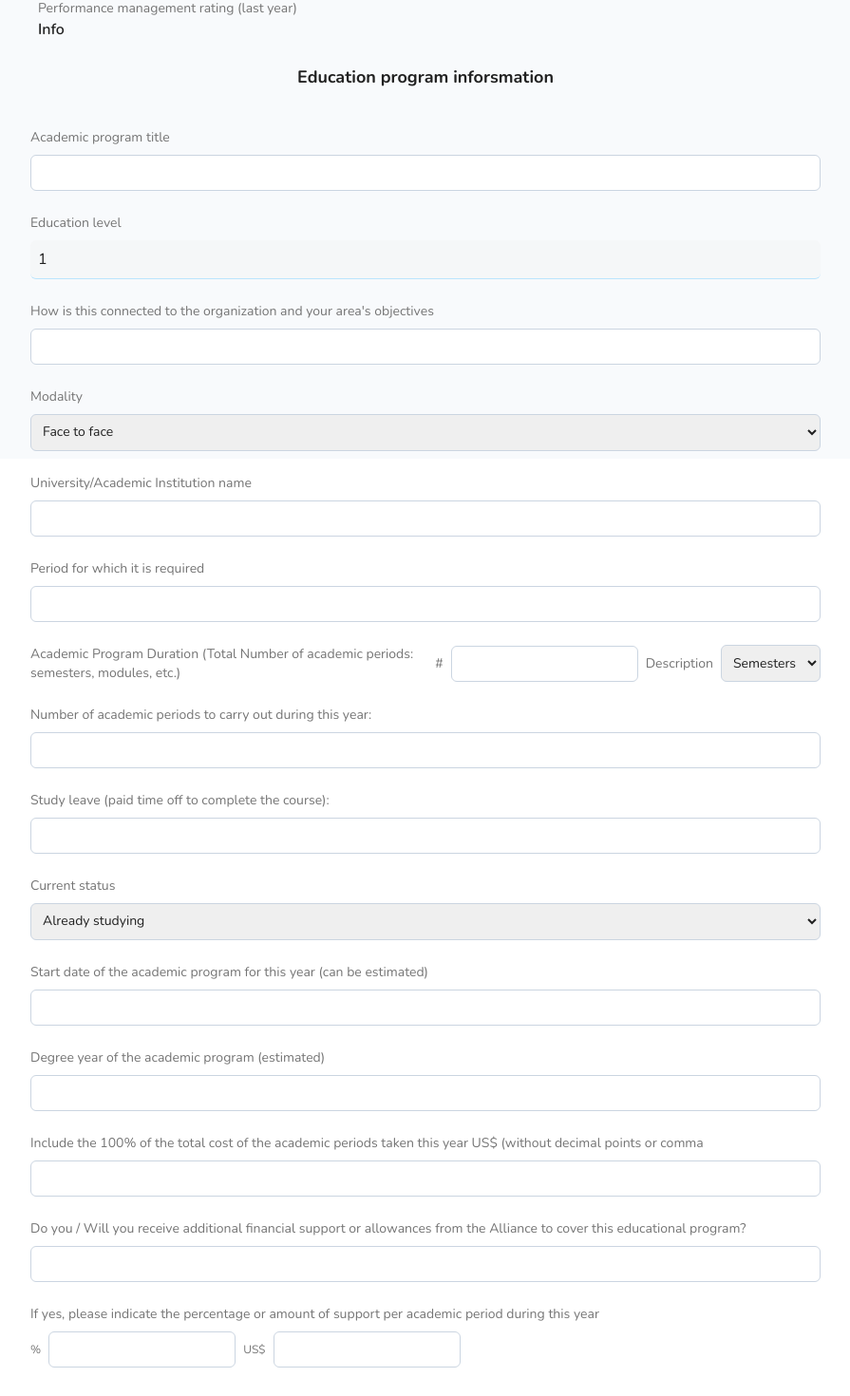
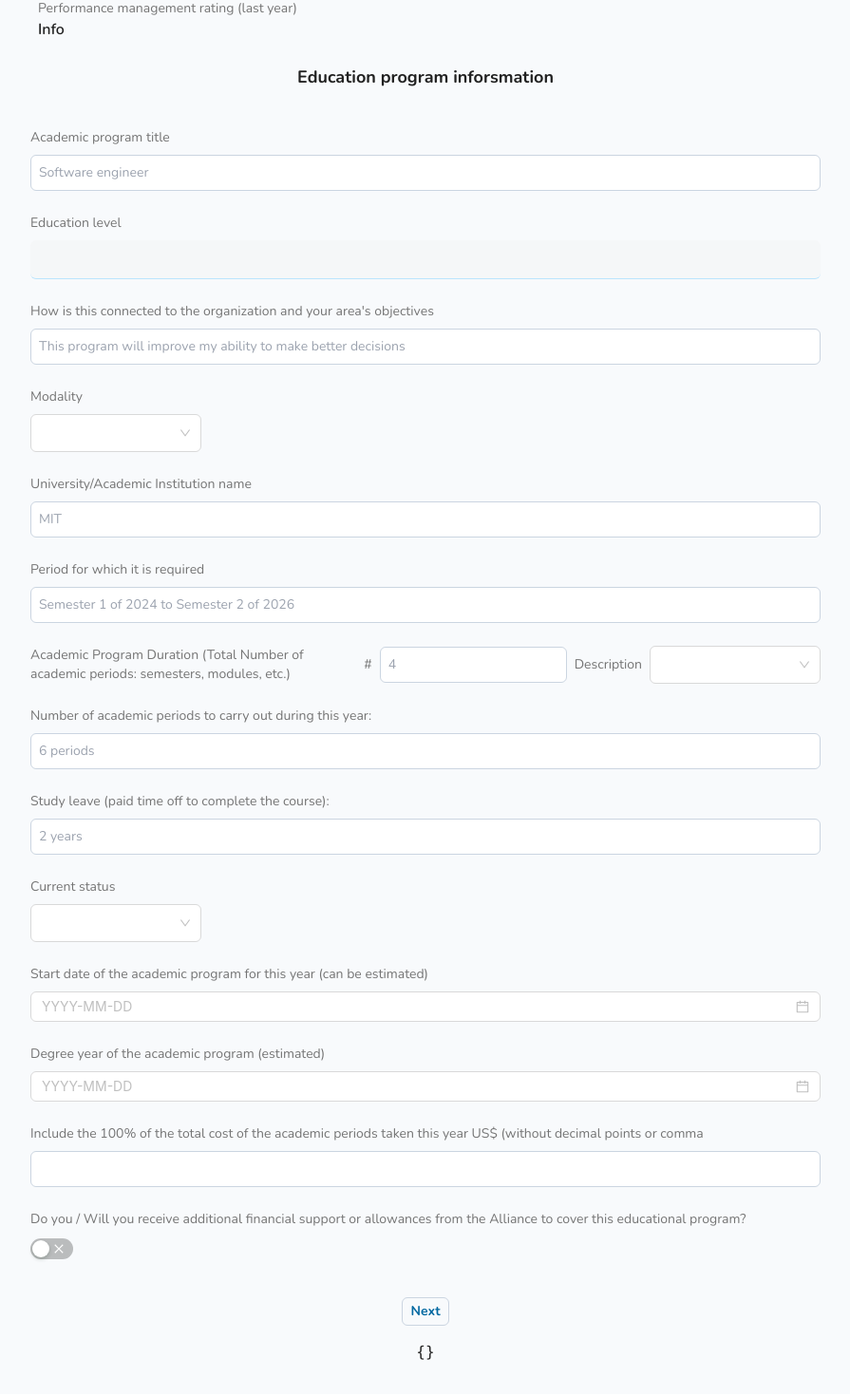
Before and after one commit to JhonHenao1301/fdrh, a React (Vite) app: page /application/1/form in a window 1280 px wide. Shown: the part 440-1910 px from the top of the page at 95% size, without its empty margins (192-1087 px from the left). Built offline with nearby package versions, Linux system fonts and the light colour scheme.

Commit message:
feat:Update placeholders in dates inputs for main application page

```diff
--- a/src/pages/ApplicationForm.tsx
+++ b/src/pages/ApplicationForm.tsx
@@ -1,11 +1,33 @@
 import { useNavigate, useParams } from "react-router-dom";
-import { SubmitHandler, useForm } from "react-hook-form";
+import {
+  FieldValue,
+  FieldValues,
+  SubmitHandler,
+  useForm,
+} from "react-hook-form";
 import { useTranslation } from "react-i18next";
 import UserInfo from "../components/ui/UserInfo";
+import DatePickerComponent from "../components/ui/DatePicker";
+import SwitchComponent from "../components/ui/SwitchComponent";
+import SelectComponent from "../components/ui/SelectComponent";
 
 type Inputs = {
   program: string;
   level: string;
+  description: string;
+  modality: string;
+  institution: string;
+  period: string;
+  durationTime: number;
+  typePeriod: string;
+  academicPeriods: string;
+  studyLeave: string;
+  status: string;
+  startDate: Date;
+  degreeDate: Date;
+  totalCost: number;
+  additionalFinancial: string;
+  support: number;
 };
 
 const ApplicationForm = () => {
@@ -13,25 +35,45 @@ const ApplicationForm = () => {
   const {
     register,
     handleSubmit,
+    control,
     watch,
     formState: { errors },
   } = useForm();
   const { t } = useTranslation();
   // const navigate = useNavigate();
 
-  const onSubmit: SubmitHandler<Inputs> = (data) => {
+  const modalitySelect = [
+    { value: "face", label: t("application_3_msg6") },
+    { value: "mix", label: t("application_3_msg7") },
+    { value: "virtual", label: t("application_3_msg8") },
+  ];
+
+  const typePeriodSelect = [
+    { value: "semesters", label: t("application_3_msg13") },
+    { value: "periods", label: t("application_3_msg14") },
+    { value: "modules", label: t("application_3_msg15") },
+  ];
+
+  const statusSelect = [
+    { value: "started", label: t("application_3_msg19") },
+    { value: "admitted", label: t("application_3_msg20") },
+    { value: "notApplied", label: t("application_3_msg21") },
+  ];
+
+  const onSubmit: SubmitHandler<FieldValues> = (data) => {
     console.log(data);
     // navigate(`/application/${id}/form/verification`);
   };
 
   return (
-    <div className="flex flex-col gap-6 p-8 max-w-4xl h-screen m-auto">
+    <div className="flex flex-col gap-6 p-8 max-w-4xl h-full m-auto">
       <UserInfo id={id} />
       <h1 className="text-lg text-center font-bold dark:text-white-20">
         {t("application_3_msg1")}
       </h1>
       <form onSubmit={handleSubmit(onSubmit)}>
         <div className="flex flex-col gap-6 my-4">
+          {/* Academic program (program) */}
           <div className="flex flex-col gap-2">
             <label
               htmlFor="program"
@@ -41,13 +83,16 @@ const ApplicationForm = () => {
             </label>
             <input
               type="text"
+              placeholder="Software engineer"
               {...register("program", {
                 required: {
                   value: true,
                   message: "This field is required",
                 },
               })}
-              className="input-standard"
+              className={`input-standard ${
+                errors.program ? "border-red-10" : null
+              } `}
               autoComplete="off"
             />
             {errors.program && (
@@ -56,6 +101,7 @@ const ApplicationForm = () => {
               </span>
             )}
           </div>
+          {/* Education level (level) */}
           <div className="flex flex-col gap-2">
             <label
               htmlFor="level"
@@ -66,10 +112,10 @@ const ApplicationForm = () => {
             <input
               {...register("level")}
               className="border-b p-2 border-b-primary-10 rounded-md focus:outline-none focus:border-primary-30 focus:border-b-2 transition-colors"
-              value={id}
               disabled
             />
           </div>
+          {/* Justification (description) */}
           <div className="flex flex-col gap-2">
             <label
               htmlFor="description"
@@ -79,7 +125,10 @@ const ApplicationForm = () => {
             </label>
             <input
               type="text"
-              className="input-standard"
+              placeholder="This program will improve my ability to make better decisions"
+              className={`input-standard ${
+                errors.description ? "border-red-10" : null
+              } `}
               autoComplete="off"
               {...register("description", {
                 required: {
@@ -94,6 +143,7 @@ const ApplicationForm = () => {
               </span>
             )}
           </div>
+          {/* Modality (modality) */}
           <div className="flex flex-col gap-2">
             <label
               htmlFor="modality"
@@ -101,26 +151,13 @@ const ApplicationForm = () => {
             >
               {t("application_3_msg5")}
             </label>
-            <select
-              {...register("modality", {
-                required: {
-                  value: true,
-                  message: "This field is required",
-                },
-              })}
-              className="input-standard"
-              autoComplete="off"
-            >
-              <option value="face">{t("application_3_msg6")}</option>
-              <option value="mix">{t("application_3_msg7")}</option>
-              <option value="virtual">{t("application_3_msg8")}</option>
-            </select>
-            {errors.modality && (
-              <span className="text-sm text-red-20 text-start">
-                {errors.modality?.message}
-              </span>
-            )}
+            <SelectComponent
+              name="modality"
+              control={control}
+              valueArray={modalitySelect}
+            />
           </div>
+          {/* University (institution) */}
           <div className="flex flex-col gap-2">
             <label
               htmlFor="institution"
@@ -130,7 +167,10 @@ const ApplicationForm = () => {
             </label>
             <input
               type="text"
-              className="input-standard"
+              placeholder="MIT"
+              className={`input-standard ${
+                errors.institution ? "border-red-10" : null
+              } `}
               autoComplete="off"
               {...register("institution", {
                 required: {
@@ -145,6 +185,7 @@ const ApplicationForm = () => {
               </span>
             )}
           </div>
+          {/* Period (period) */}
           <div className="flex flex-col gap-2">
             <label
               htmlFor="period"
@@ -154,7 +195,10 @@ const ApplicationForm = () => {
             </label>
             <input
               type="text"
-              className="input-standard"
+              placeholder="Semester 1 of 2024 to Semester 2 of 2026"
+              className={`input-standard ${
+                errors.period ? "border-red-10" : null
+              } `}
               autoComplete="off"
               {...register("period", {
                 required: {
@@ -169,49 +213,59 @@ const ApplicationForm = () => {
               </span>
             )}
           </div>
-          <div className="flex gap-4 justify-between">
-            <label
-              className="text-gray-30 text-sm text-start transition-all"
-              htmlFor="program"
-            >
+          {/* Duration program (durationTime - typePeriod) */}
+          <div className="flex flex-col gap-4 justify-between md:flex-row">
+            <label className="text-gray-30 text-sm text-start transition-all">
               {t("application_3_msg11")}
             </label>
-            <div className="flex gap-2 items-center w-1/2">
+            <div className="flex items-center gap-2">
+              <div className="flex flex-col items-center gap-1">
+                <div className="flex items-center gap-2">
                   <label
-                htmlFor="numPeriods"
+                    htmlFor="durationTime"
                     className="text-gray-30 text-sm text-start transition-all"
                   >
                     #
                   </label>
                   <input
                     type="number"
-                className="input-standard"
+                    placeholder="4"
+                    className={`input-standard ${
+                      errors.durationTime ? "border-red-10" : null
+                    } `}
                     autoComplete="off"
-                {...register("numPeriods", {
+                    {...register("durationTime", {
                       required: {
                         value: true,
                         message: "This field is required",
                       },
+                      min: {
+                        value: 1,
+                        message: "Fill a higher value",
+                      },
                     })}
                   />
-              {errors.numPeriods && (
+                </div>
+                {errors.durationTime && (
                   <span className="text-sm text-red-20 text-start">
-                  {errors.numPeriods?.message}
+                    {errors.durationTime?.message}
                   </span>
                 )}
+              </div>
               <label
-                htmlFor="typePeriods"
+                htmlFor="typePeriod"
                 className="text-gray-30 text-sm text-start transition-all"
               >
                 {t("application_3_msg12")}
               </label>
-              <select className="input-standard" autoComplete="off">
-                <option value="">{t("application_3_msg13")}</option>
-                <option value="">{t("application_3_msg14")}</option>
-                <option value="">{t("application_3_msg15")}</option>
-              </select>
+              <SelectComponent
+                name="typePeriod"
+                control={control}
+                valueArray={typePeriodSelect}
+              />
             </div>
           </div>
+          {/* Academic periods (academicPeriods)  */}
           <div className="flex flex-col gap-2">
             <label
               className="text-gray-30 text-sm text-start transition-all"
@@ -221,7 +275,10 @@ const ApplicationForm = () => {
             </label>
             <input
               type="text"
-              className="input-standard"
+              placeholder="6 periods"
+              className={`input-standard ${
+                errors.academicPeriods ? "border-red-10" : null
+              } `}
               autoComplete="off"
               {...register("academicPeriods", {
                 required: {
@@ -236,6 +293,7 @@ const ApplicationForm = () => {
               </span>
             )}
           </div>
+          {/* Study leave (studyLeave) */}
           <div className="flex flex-col gap-2">
             <label
               className="text-gray-30 text-sm text-start transition-all"
@@ -245,7 +303,10 @@ const ApplicationForm = () => {
             </label>
             <input
               type="text"
-              className="input-standard"
+              placeholder="2 years"
+              className={`input-standard ${
+                errors.studyLeave ? "border-red-10" : null
+              } `}
               autoComplete="off"
               {...register("studyLeave", {
                 required: {
@@ -260,19 +321,21 @@ const ApplicationForm = () => {
               </span>
             )}
           </div>
+          {/* Current status (status) */}
           <div className="flex flex-col gap-2">
             <label
               className="text-gray-30 text-sm text-start transition-all"
-              htmlFor="period"
+              htmlFor="status"
             >
               {t("application_3_msg18")}
             </label>
-            <select className="input-standard" autoComplete="off">
-              <option value="">{t("application_3_msg19")}</option>
-              <option value="">{t("application_3_msg20")}</option>
-              <option value="">{t("application_3_msg21")}</option>
-            </select>
+            <SelectComponent
+              name="status"
+              control={control}
+              valueArray={statusSelect}
+            />
           </div>
+          {/* Start date (startDate) */}
           <div className="flex flex-col gap-2">
             <label
               className="text-gray-30 text-sm text-start transition-all"
@@ -280,125 +343,98 @@ const ApplicationForm = () => {
             >
               {t("application_3_msg22")}
             </label>
+            <DatePickerComponent
+              name="startDate"
+              placeholder="YYYY-MM-DD"
+              control={control}
+            />
+          </div>
+          {/* Degree date (degreeDate) */}
+          <div className="flex flex-col gap-2">
+            <label
+              className="text-gray-30 text-sm text-start transition-all"
+              htmlFor="degreeDate"
+            >
+              {t("application_3_msg23")}
+            </label>
+            <DatePickerComponent
+              name="degreeDate"
+              placeholder="YYYY-MM-DD"
+              control={control}
+            />
+          </div>
+          {/* Total cost (totalCost) */}
+          <div className="flex flex-col gap-2">
+            <label
+              className="text-gray-30 text-sm text-start transition-all"
+              htmlFor="totalCost"
+            >
+              {t("application_3_msg24")}
+            </label>
             <input
-              type="text"
-              className="input-standard"
+              type="number"
+              className={`input-standard ${
+                errors.totalCost ? "border-red-10" : null
+              } `}
               autoComplete="off"
-              {...register("startDate", {
+              {...register("totalCost", {
+                required: {
+                  value: true,
+                  message: "This field is required",
+                },
+                min: {
+                  value: 1,
+                  message: "Fill a higher value",
+                },
+              })}
+            />
+            {errors.totalCost && (
+              <span className="text-sm text-red-20 text-start">
+                {errors.totalCost?.message}
+              </span>
+            )}
+          </div>
+          {/* Receive additional financial (additionalFinancial) */}
+          <div className="flex flex-col gap-2">
+            <label
+              className="text-gray-30 text-sm text-start transition-all"
+              htmlFor="additionalFinancial"
+            >
+              {t("application_3_msg25")}
+            </label>
+            <SwitchComponent name="additionalFinancial" control={control} />
+          </div>
+          {/* Support amount (support) */}
+          {watch("additionalFinancial") && (
+            <div className="flex flex-col gap-2">
+              <label className="text-gray-30 text-sm text-start">
+                {t("application_3_msg28")}
+              </label>
+              <div className="flex items-center gap-2">
+                <label className="text-gray-30 text-xs text-start">%</label>
+                <input
+                  type="number"
+                  defaultValue={0}
+                  autoComplete="off"
+                  className={`input-standard ${
+                    errors.support ? "border-red-10" : null
+                  } `}
+                  {...register("support", {
                     required: {
                       value: true,
                       message: "This field is required",
                     },
                   })}
                 />
-            {errors.startDate && (
-              <span className="text-sm text-red-20 text-start">
-                {errors.startDate?.message}
-              </span>
-            )}
-          </div>
-          <div className="flex flex-col gap-2">
-            <label
-              className="text-gray-30 text-sm text-start transition-all"
-              htmlFor="degree"
-            >
-              {t("application_3_msg23")}
-            </label>
+                <label className="text-gray-30 text-xs text-start">US$</label>
                 <input
-              type="text"
-              className="input-standard"
+                  type="number"
+                  defaultValue={0}
                   autoComplete="off"
-              {...register("degree", {
-                required: {
-                  value: true,
-                  message: "This field is required",
-                },
-              })}
-            />
-            {errors.degree && (
-              <span className="text-sm text-red-20 text-start">
-                {errors.degree?.message}
-              </span>
-            )}
-          </div>
-          <div className="flex flex-col gap-2">
-            <label
-              className="text-gray-30 text-sm text-start transition-all"
-              htmlFor="studyLeave"
-            >
-              {t("application_3_msg24")}
-            </label>
-            <input
-              type="text"
-              className="input-standard"
-              autoComplete="off"
-              {...register("studyLeave", {
-                required: {
-                  value: true,
-                  message: "This field is required",
-                },
-              })}
-            />
-            {errors.studyLeave && (
-              <span className="text-sm text-red-20 text-start">
-                {errors.studyLeave?.message}
-              </span>
-            )}
-          </div>
-          <div className="flex flex-col gap-2">
-            <label
-              className="text-gray-30 text-sm text-start transition-all"
-              htmlFor="status"
-            >
-              {t("application_3_msg25")}
-            </label>
-            <input
-              type="text"
-              className="input-standard"
-              autoComplete="off"
-              {...register("status", {
-                required: {
-                  value: true,
-                  message: "This field is required",
-                },
-              })}
-            />
-            {errors.status && (
-              <span className="text-sm text-red-20 text-start">
-                {errors.studyLeave?.message}
-              </span>
-            )}
-          </div>
-          <div className="flex flex-col gap-2">
-            <label
-              className="text-gray-30 text-sm text-start"
-              htmlFor="studyLeave"
-            >
-              {t("application_3_msg28")}
-            </label>
-            <div className="flex items-center gap-2">
-              <label htmlFor="" className="text-gray-30 text-xs text-start">
-                %
-              </label>
-              <input
-                type="text"
-                className="input-standard"
-                autoComplete="off"
-                {...register("studyLeave", {
-                  required: {
-                    value: true,
-                    message: "This field is required",
-                  },
-                })}
-              />
-              <label htmlFor="" className="text-gray-30 text-xs text-start">
-                US$
-              </label>
-              <input
-                type="text"
-                className="input-standard"
-                autoComplete="off"
-                {...register("studyLeave", {
+                  className={`input-standard ${
+                    errors.support ? "border-red-10" : null
+                  } `}
+                  {...register("support", {
                     required: {
                       value: true,
                       message: "This field is required",
@@ -406,16 +442,18 @@ const ApplicationForm = () => {
                   })}
                 />
               </div>
-            {errors.studyLeave && (
+              {errors.support && (
                 <span className="text-sm text-red-20 text-start">
-                {errors.studyLeave?.message}
+                  {errors.support?.message}
                 </span>
               )}
             </div>
+          )}
           <button type="submit" className="btn self-center mt-4">
             {t("application_2_msg6")}
           </button>
         </div>
+        <pre>{JSON.stringify(watch(), null, 2)}</pre>
       </form>
     </div>
   );
```
Lines whose indentation alone changed are shown as unchanged.
